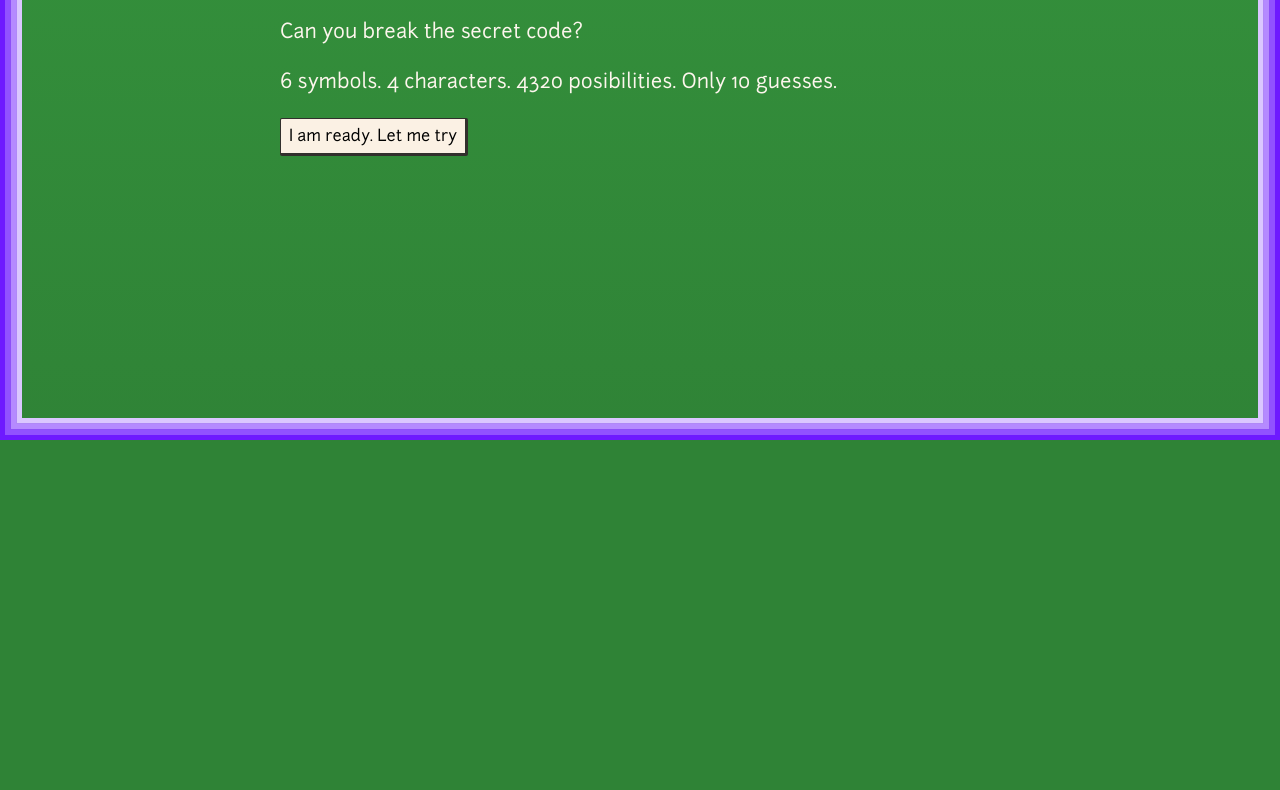
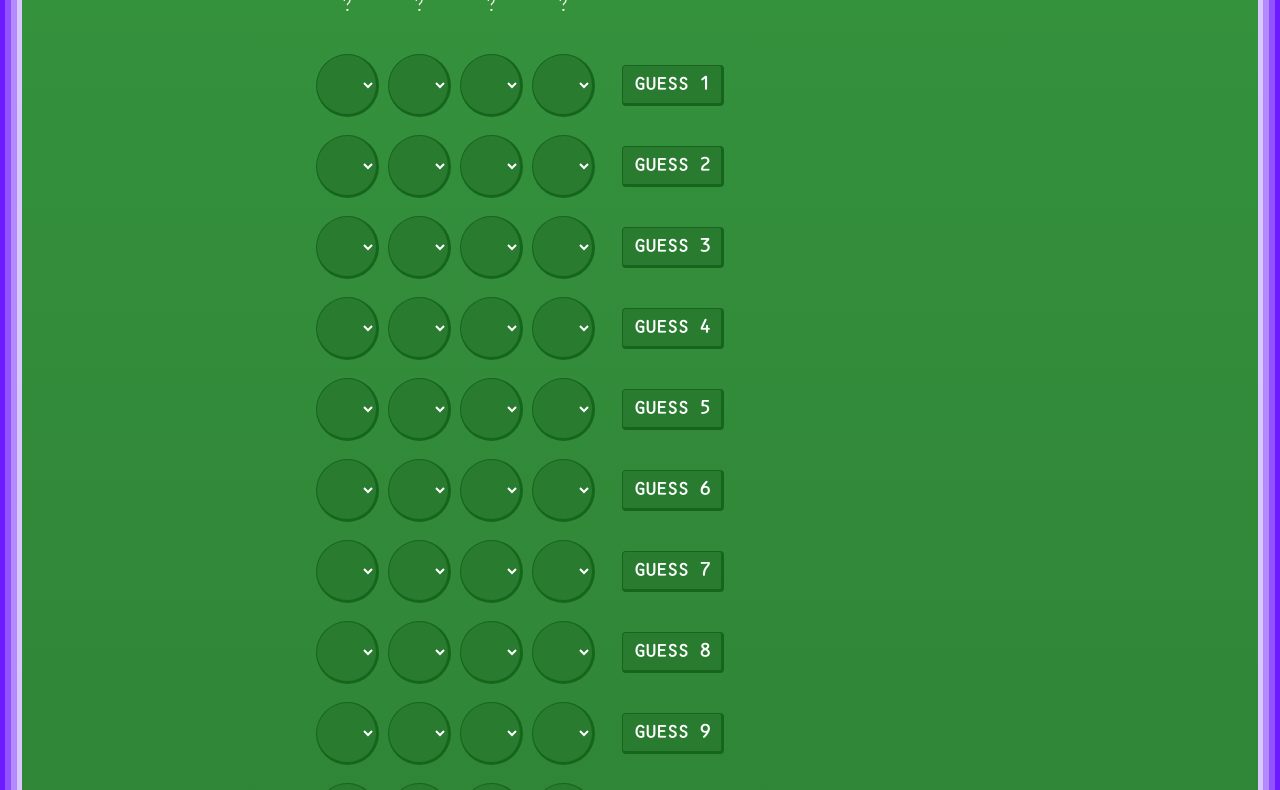
Before and after one commit to oskarrough/emojimind, a website with bundled scripts: page src/index.html in a window 1280 px wide. Shown: the part 360-1150 px from the top of the page. Before the commit the page ends 800 px from the top, so only its background shows below. Built offline with nearby package versions, Linux system fonts and the light colour scheme.

Commit message:
New typeface, input styles etc.

```diff
--- a/src/index.html
+++ b/src/index.html
@@ -40,9 +40,11 @@
 		</template>
 
 		<form v-for="(row, index) in guesses" class="Row" @submit="tryGuess(index, $event)">
-			<select-guess v-bind:guess="row.guess" :symbols="symbols" :disabled="row.pins.blacks || row.pins.whites"></select-guess>
+			<select-guess class="Row-guess" :guess="row.guess" :symbols="symbols" :disabled="row.pins.blacks || row.pins.whites"></select-guess>
 			<p v-show="row.pins" v-cloak class="Row-action">
-				<button type="submit">Guess</button>
+				<button type="submit" :class="{correct: row.pins.blacks === 4, wrong: row.pins.blacks < 4}">
+					Guess {{index + 1}}
+				</button>
 			</p>
 			<div v-cloak class="Row-pins">
 				<div><span v-for="n in row.pins.blacks">(X)</span></div>
--- a/src/index.js
+++ b/src/index.js
@@ -32,24 +32,28 @@ export default new Vue({
 		codeLength: 4,
 		maxGuesses: 10,
 		showCode: false,
-		code: [],
+		code: [1,1,1,1],
 		guesses: []
 	},
 	computed: {
 		buttonLabel() {
 			return this.code.length > 0
-				? 'Start over with a new code'
+				? 'Reset game'
 				: 'I am ready. Let me try'
 		},
 		totalPossibilities() {
 			return Number(this.symbols.length) * 1 * 2 * 3 * 4 * 5 * 6
 		}
 	},
+	created() {
+		this.newGame()
+	},
 	methods: {
 		newGame() {
 			console.log('new game')
 			this.code = em.createCode(this.symbols, this.codeLength)
 			this.guesses = this.createGuesses()
+			this.showCode = false // reset this option, in case
 		},
 		createGuesses() {
 			const guesses = []
@@ -80,9 +84,10 @@ export default new Vue({
 				)
 				return
 			}
-
+				console.log(this.guesses[index])
 			const pins = em.getHints(this.code, guess)
 			Vue.set(this.guesses[index], 'pins', pins)
+				console.log(this.guesses[index])
 			const isLastGuess = index === this.guesses.length - 1
 			this.checkIfWeWon(pins.blacks === this.codeLength, isLastGuess)
 		},
@@ -90,13 +95,17 @@ export default new Vue({
 			if (winCondition) {
 				console.log('Correct.')
 				window.alert('Correct.')
-				return
+				return true
 			}
 
 			console.log('Wrong.')
+			window.alert('Wrong.')
+
 			if (isLastGuess) {
 				window.alert('Mwa ha ha, you lose. I am the mastermind. Not you.')
 			}
+
+			return false
 		}
 	}
 })
--- a/src/style.css
+++ b/src/style.css
@@ -1,6 +1,10 @@
+:root {
+	--inputSize: 3.5rem;
+}
+
 @font-face {
-	font-family: 'junction';
-	src: url('fonts/junction-webfont.woff') format('woff');
+	font-family: 'ocr-pbi';
+	src: url('fonts/ocr-pbi.ttf') format('woff');
 	font-weight: normal;
 	font-style: normal;
 }
@@ -9,30 +13,28 @@ body {
 	min-height: 100%;
 }
 
-html,
+html {
+	font-size: 18px;
+	font-family: 'ocr-pbi', segoe ui, system-ui, sans-serif;
+	line-height: 1.5;
+	background-color: hsl(125, 47%, 35%);
+	background-image: linear-gradient(
+		to bottom,
+		hsl(125, 47%, 40%),
+		hsl(125, 47%, 35%)
+	);
+	box-shadow: inset hsl(262, 100%, 55%) 0 0 0 5px,
+		inset hsl(262, 93%, 53%) 0 0 0 1px, inset hsl(262, 100%, 66%) 0 0 0 10px,
+		inset hsl(262, 91%, 64%) 0 0 0 11px, inset hsl(262, 100%, 77%) 0 0 0 16px,
+		inset hsl(262, 87%, 75%) 0 0 0 17px, inset hsl(262, 100%, 89%) 0 0 0 22px;
+	color: hsl(34, 78%, 96%);
+}
+
 input,
 button,
 select {
-	font-family: 'junction', sans-serif;
-	font-size: initial;
-}
-
-html {
-	font-size: 20px;
-	line-height: 1.4;
-	line-height: 1.5;
-
-	background-color: hsl(125, 47%, 35%);
-	background-image: linear-gradient(to bottom, hsl(125, 47%, 40%), hsl(125, 47%, 35%));
-	box-shadow:
-		inset hsl(262, 100%, 55%) 0 0 0 5px,
-		inset hsl(262, 93%, 53%) 0 0 0 1px,
-		inset hsl(262, 100%, 66%) 0 0 0 10px,
-		inset hsl(262, 91%, 64%) 0 0 0 11px,
-		inset hsl(262, 100%, 77%) 0 0 0 16px,
-		inset hsl(262, 87%, 75%) 0 0 0 17px,
-		inset hsl(262, 100%, 89%) 0 0 0 22px;
-	color: hsl(34, 78%, 96%);
+	font-family: inherit;
+	font-size: inherit;
 }
 
 html,
@@ -51,11 +53,75 @@ body {
 	margin-left: auto;
 	margin-right: auto;
 	margin: auto;
+	/* space for <html> border */
 	padding: 2rem 2.5rem;
 }
 
-#emojimind header {
-	max-width: 90%;
+select,
+button {
+	border: 2px solid hsl(125, 66%, 24%);
+	border-width: 1px 3px 3px 1px;
+	background: hsl(125, 51%, 32%);
+	color: white;
+	font-weight: bold;
+	letter-spacing: -0.05em;
+	text-transform: uppercase;
+}
+
+button {
+	line-height: 1;
+	padding: 0.6em 0.6em 0.5em;
+	border-radius: 4px;
+}
+
+select {
+	width: var(--inputSize);
+	height: var(--inputSize);
+	border-radius: 50%;
+	padding: 0 0 0 1.2em;
+}
+
+select:hover,
+button:hover {
+	background: hsl(125, 51%, 44%);
+	border-color: hsl(262, 93%, 53%);
+}
+
+select:focus,
+button:focus {
+	background: hsl(125, 51%, 48%);
+}
+
+button.wrong {
+	background: red;
+}
+
+button.correct {
+	background: green;
+}
+
+.SelectGuess {
+	display: flex;
+	list-style: none;
+	padding: 0;
+}
+
+.SelectGuess > * {
+	margin-right: 0.5em;
+}
+
+/* Mimic size of the SelectGuess */
+.CodeDisplay {
+	margin-top: 2rem;
+	display: flex;
+	height: var(--inputSize);
+	align-items: center;
+}
+
+.CodeDisplay > * {
+	width: var(--inputSize);
+	text-align: center;
+	margin-right: 0.5rem;
 }
 
 .Row {
@@ -64,57 +130,8 @@ body {
 }
 
 .Row > * {
+	margin-top: 0;
 	margin-right: 1rem;
-	margin-bottom: 0;
-}
-
-.SelectGuess {
-	display: flex;
-	list-style: none;
-	padding: 0;
-}
-
-input[type="number"] {
-	background-color: transparent;
-	color: hsl(34, 78%, 96%);
-	width: 2.2em;
-}
-
-select,
-button {
-	line-height: 1;
-	padding: 0.6em 0.5em 0.5em;
-	border: 2px solid hsla(0, 0%, 0%, 0.8);
-	border-width: 1px 3px 3px 1px;
-	border-radius: 2px;
-	background-color: hsl(34, 75%, 94%);
-}
-
-select:focus,
-button:focus {
-	border-color: orange;
-	background-color: hsl(34, 75%, 98%);
-}
-
-select {
-	margin-right: 2px;
-	width: 3em;
-	height: 3em;
-	border-radius: 50%;
-	padding: 0 0 0 1.15em;
-	-webkit-appearance: none;
-	-moz-appearance: none;
-	appearance: none;
-}
-
-.CodeDisplay  {
-	position: relative;
-}
-.CodeDisplay > * {
-	display: inline-block;
-	min-width: 50px;
-	text-align: center;
-	min-height: 48px;
 }
 
 /* Vue.js specific to avoid flash of content when using conditional templating */
```
Also changed, not shown: src/fonts/junction-webfont.woff (deleted), src/fonts/ocr-pbi.ttf (added).
